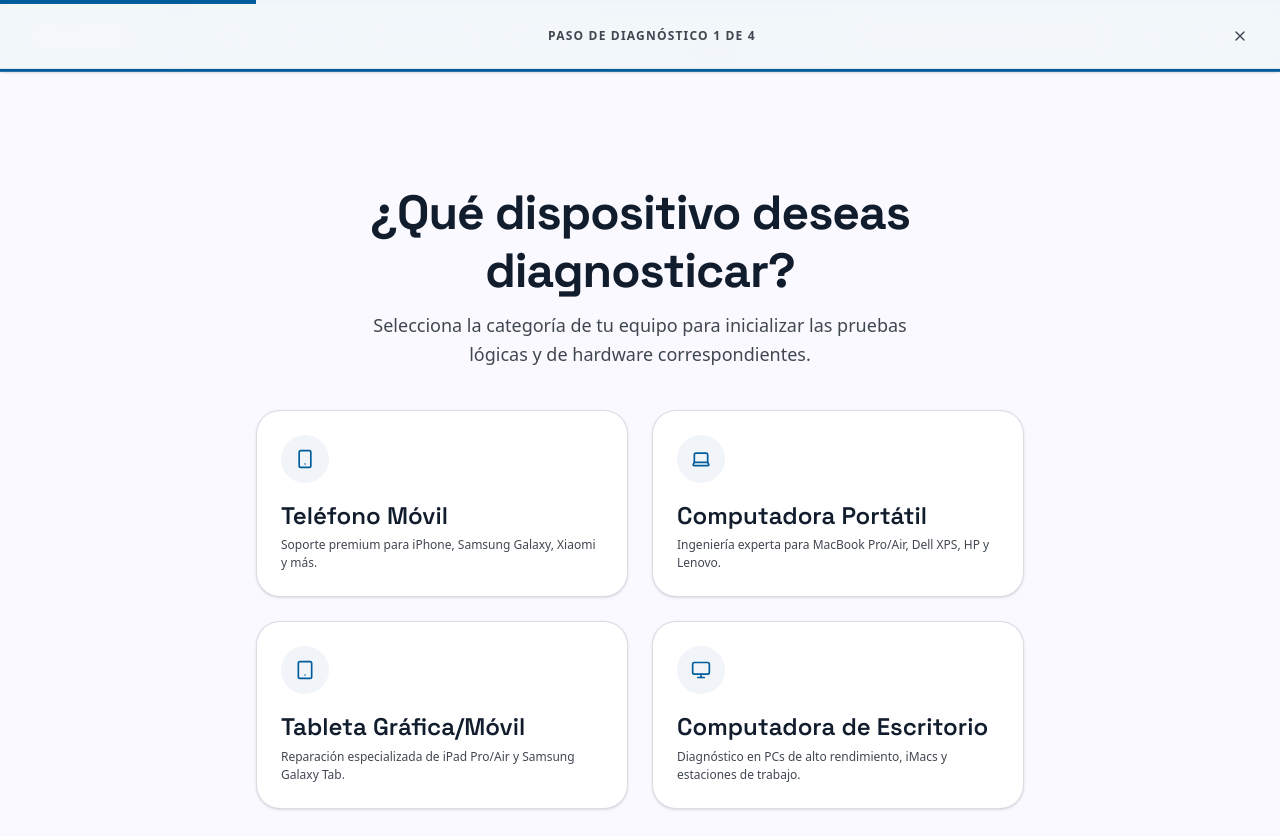
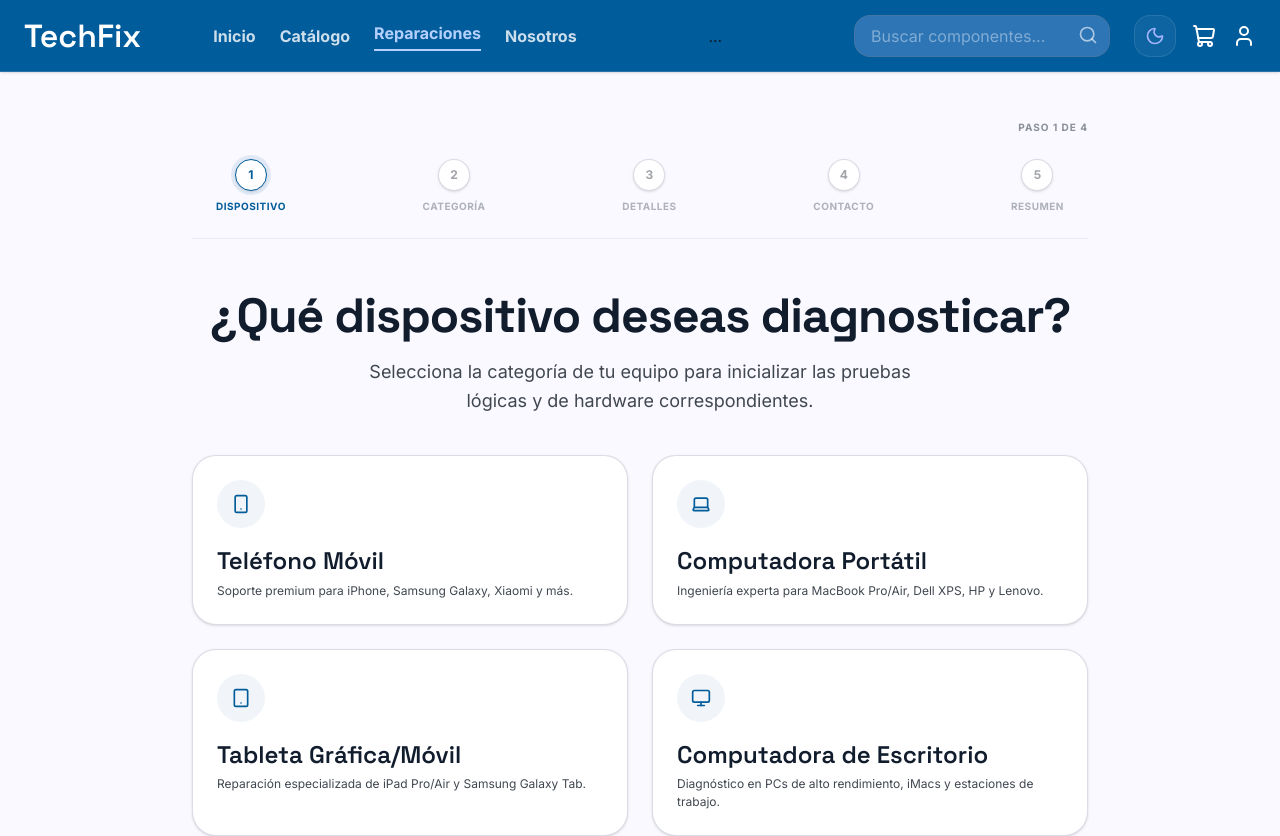
Before and after one commit to comercio-electronico-lab/TechFix, a Next.js app in the folder frontend/: page /reparaciones in a window 1280 px wide. Shown: the top 836 px of the page. Built offline with nearby package versions, Linux system fonts and the light colour scheme.

Commit message:
feat: replace DiagnosticHeader with DiagnosticStepper component in AsistenteDiagnostico; update layout and styles

```diff
--- a/frontend/src/app/(public)/reparaciones/page.tsx
+++ b/frontend/src/app/(public)/reparaciones/page.tsx
@@ -2,7 +2,7 @@
 
 import React from 'react';
 import { useDiagnosticFlow, REPAIR_COST_ESTIMATES } from '@/hooks/useDiagnosticFlow';
-import DiagnosticHeader from '@/components/repair/DiagnosticHeader';
+import DiagnosticStepper from '@/components/repair/DiagnosticStepper';
 import {
   DiagnosticStep1,
   DiagnosticStep2,
@@ -16,7 +16,6 @@ export default function AsistenteDiagnostico() {
     state,
     isSubmitting,
     ticketId,
-    progressPercentage,
     detailsList,
     handleBack,
     handleSubmit,
@@ -31,17 +30,15 @@ export default function AsistenteDiagnostico() {
     : '$39.00 - $220.00';
 
   return (
-    <div className="bg-surface dark:bg-slate-950 min-h-screen flex flex-col transition-colors duration-300 font-sans antialiased">
+    <div className="min-h-[calc(100vh-140px)] py-12 px-gutter bg-surface-bright dark:bg-slate-950 transition-colors duration-300 flex justify-center">
+      <div className="max-w-4xl w-full space-y-12 animate-in fade-in slide-in-from-bottom-5 duration-500">
 
-      <DiagnosticHeader
-        step={state.step}
-        onBack={handleBack}
-        progressPercentage={progressPercentage}
-      />
+        <DiagnosticStepper
+          currentStep={state.step}
+          onBack={handleBack}
+        />
 
-      <main className="flex-grow flex items-center justify-center pt-28 pb-16 px-4 md:px-8 w-full">
-        <div className="max-w-3xl w-full flex flex-col gap-10 animate-in fade-in slide-in-from-bottom-5 duration-500">
-
+        <div className="w-full">
           {state.step === 1 && (
             <DiagnosticStep1
               currentDevice={state.deviceType}
@@ -86,9 +83,9 @@ export default function AsistenteDiagnostico() {
               costEstimate={costEstimate}
             />
           )}
+        </div>
 
-        </div>
-      </main>
+      </div>
     </div>
   );
 }
--- /dev/null
+++ b/frontend/src/components/repair/DiagnosticStepper.tsx
@@ -0,0 +1,86 @@
+import React from 'react';
+import { ArrowLeft, Check } from 'lucide-react';
+
+interface DiagnosticStepperProps {
+  currentStep: number;
+  onBack: () => void;
+}
+
+export default function DiagnosticStepper({ currentStep, onBack }: DiagnosticStepperProps) {
+  const steps = [
+    { number: 1, label: 'Dispositivo' },
+    { number: 2, label: 'Categoría' },
+    { number: 3, label: 'Detalles' },
+    { number: 4, label: 'Contacto' },
+    { number: 5, label: 'Resumen' }
+  ];
+
+  return (
+    <div className="w-full space-y-6 pb-6 border-b border-outline-variant/30 dark:border-slate-800/80 transition-colors">
+      <div className="flex justify-between items-center">
+        {currentStep > 1 && currentStep < 5 ? (
+          <button
+            onClick={onBack}
+            className="flex items-center gap-1.5 text-on-surface-variant dark:text-slate-400 hover:text-primary dark:hover:text-sky-400 transition-colors font-bold text-xs uppercase tracking-wider group cursor-pointer"
+          >
+            <ArrowLeft className="w-4 h-4 group-hover:-translate-x-0.5 transition-transform" />
+            Atrás
+          </button>
+        ) : (
+          <div className="w-10" />
+        )}
+
+        <span className="text-[10px] font-bold text-on-surface-variant/60 dark:text-slate-500 uppercase tracking-widest">
+          {currentStep === 5 ? 'Proceso Completado' : `Paso ${currentStep} de 4`}
+        </span>
+      </div>
+
+      {/* Stepper Timeline Bar */}
+      <div className="relative flex justify-between items-center w-full px-2 sm:px-6">
+        {/* Timeline background line */}
+        <div className="absolute top-1/2 left-0 right-0 h-1 bg-slate-100 dark:bg-slate-850 -translate-y-1/2 rounded-full -z-10" />
+        {/* Timeline progress line */}
+        <div
+          className="absolute top-1/2 left-0 h-1 bg-primary dark:bg-sky-500 -translate-y-1/2 rounded-full -z-10 transition-all duration-500 ease-out"
+          style={{ width: `${((currentStep - 1) / (steps.length - 1)) * 100}%` }}
+        />
+
+        {steps.map((step) => {
+          const isCompleted = currentStep > step.number;
+          const isActive = currentStep === step.number;
+
+          return (
+            <div key={step.number} className="flex flex-col items-center gap-2">
+              <div
+                className={`w-8 h-8 rounded-full flex items-center justify-center text-xs font-bold transition-all duration-300 shadow-sm border ${
+                  isCompleted
+                    ? 'bg-primary dark:bg-sky-500 border-primary dark:border-sky-500 text-white animate-fade-in'
+                    : isActive
+                      ? 'bg-white dark:bg-slate-900 border-primary dark:border-sky-400 text-primary dark:text-sky-400 ring-4 ring-primary/10 dark:ring-sky-500/10'
+                      : 'bg-white dark:bg-slate-950 border-outline-variant/60 dark:border-slate-800 text-on-surface-variant/50 dark:text-slate-600'
+                }`}
+              >
+                {isCompleted ? (
+                  <Check className="w-4 h-4 text-white stroke-[3px]" />
+                ) : (
+                  step.number
+                )}
+              </div>
+              <span
+                className={`hidden md:block text-[10px] font-bold uppercase tracking-wider transition-colors duration-300 ${
+                  isActive
+                    ? 'text-primary dark:text-sky-400'
+                    : isCompleted
+                      ? 'text-on-surface-variant/80 dark:text-slate-350'
+                      : 'text-on-surface-variant/40 dark:text-slate-600'
+                }`}
+              >
+                {step.label}
+              </span>
+            </div>
+          );
+        })}
+      </div>
+    </div>
+  );
+}
```
